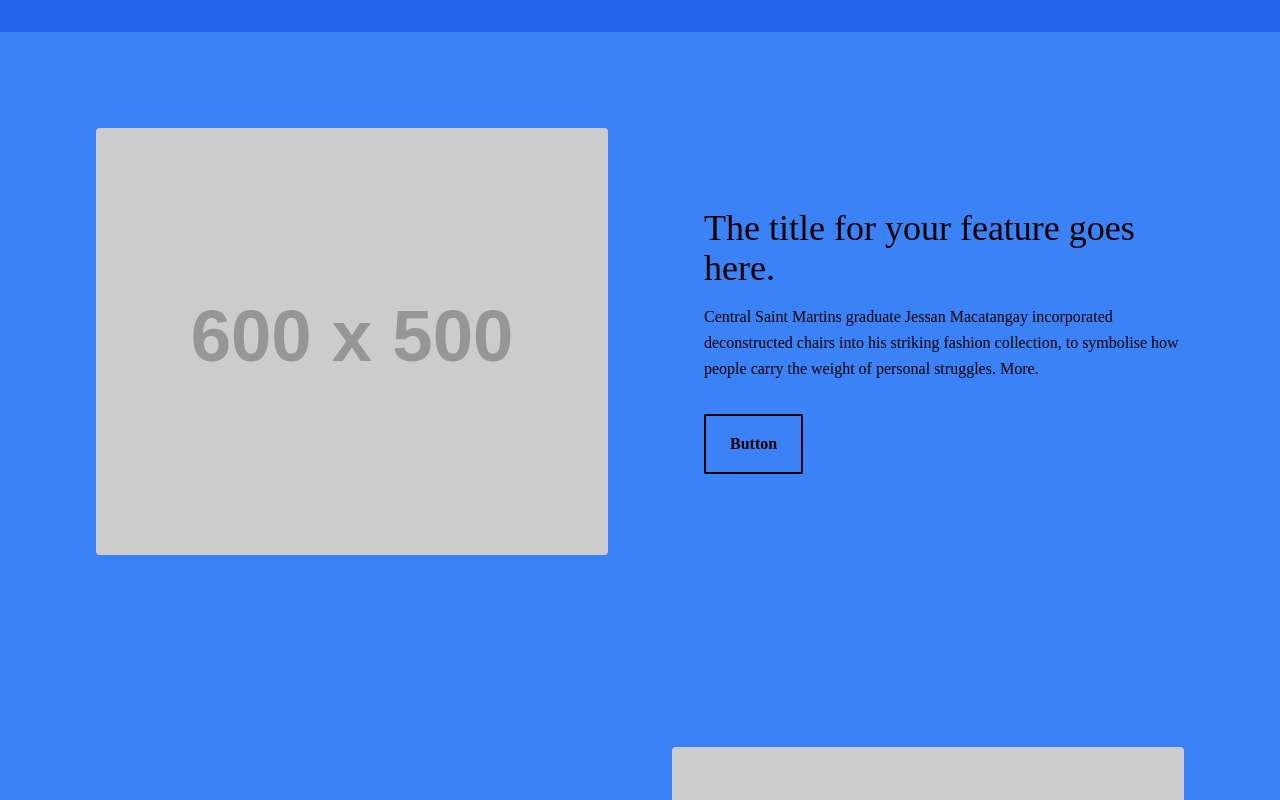
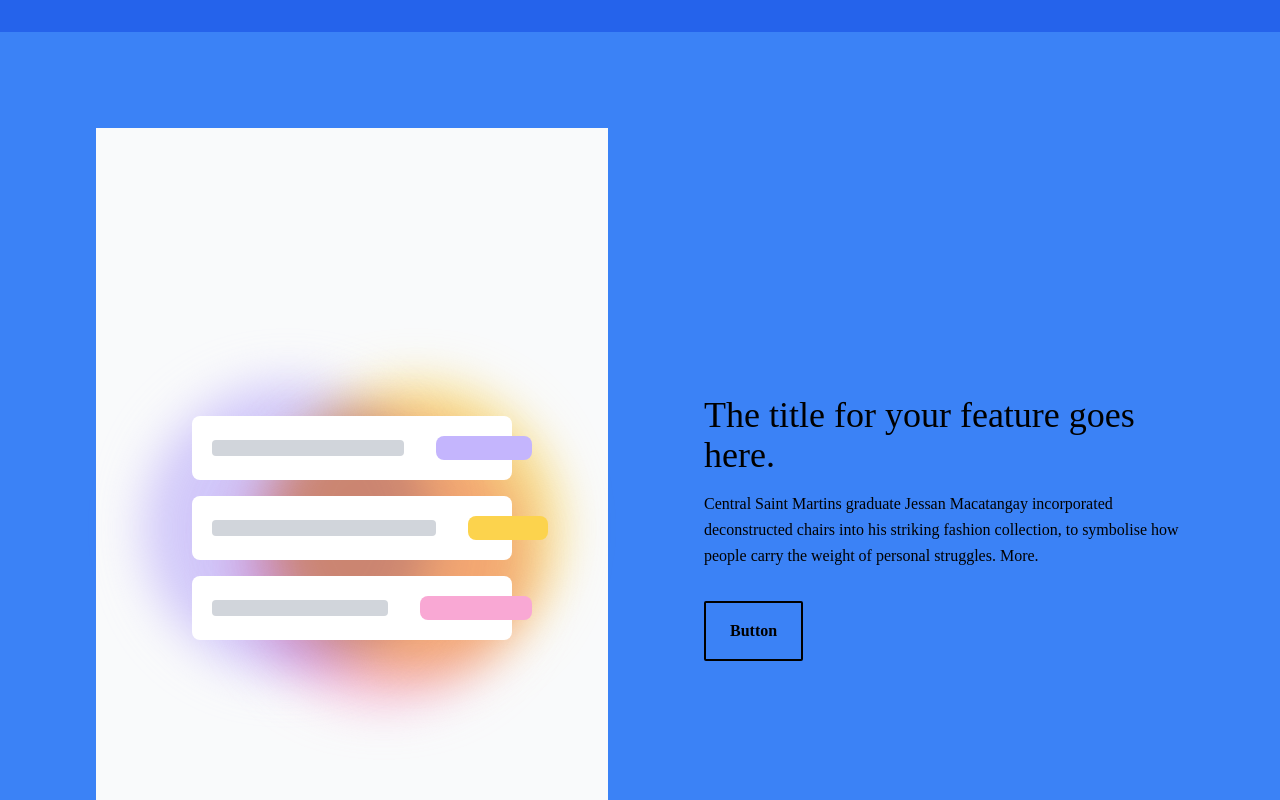
Before and after one commit to synerjay/landing-page-template-nextjs, a Next.js app: page / in a window 1280 px wide. Shown: the part 2760-3560 px from the top of the page. Built offline with nearby package versions, Linux system fonts and the light colour scheme.

Commit message:
added blob component

```diff
--- /dev/null
+++ b/comps/Blob.js
@@ -0,0 +1,41 @@
+import React from 'react';
+
+const Blob = () => {
+  return (
+    <div class='bg-gray-50 min-h-screen flex items-center justify-center px-16'>
+      <div class='relative w-full max-w-lg'>
+        <div class='absolute top-0 -left-4 w-72 h-72 bg-purple-300 rounded-full mix-blend-multiply filter blur-xl opacity-70 animate-blob'></div>
+        <div class='absolute top-0 -right-4 w-72 h-72 bg-yellow-300 rounded-full mix-blend-multiply filter blur-xl opacity-70 animate-blob animation-delay-2000'></div>
+        <div class='absolute -bottom-8 left-20 w-72 h-72 bg-pink-300 rounded-full mix-blend-multiply filter blur-xl opacity-70 animate-blob animation-delay-4000'></div>
+        <div class='m-8 relative space-y-4'>
+          <div class='p-5 bg-white rounded-lg flex items-center justify-between space-x-8'>
+            <div class='flex-1'>
+              <div class='h-4 w-48 bg-gray-300 rounded'></div>
+            </div>
+            <div>
+              <div class='w-24 h-6 rounded-lg bg-purple-300'></div>
+            </div>
+          </div>
+          <div class='p-5 bg-white rounded-lg flex items-center justify-between space-x-8'>
+            <div class='flex-1'>
+              <div class='h-4 w-56 bg-gray-300 rounded'></div>
+            </div>
+            <div>
+              <div class='w-20 h-6 rounded-lg bg-yellow-300'></div>
+            </div>
+          </div>
+          <div class='p-5 bg-white rounded-lg flex items-center justify-between space-x-8'>
+            <div class='flex-1'>
+              <div class='h-4 w-44 bg-gray-300 rounded'></div>
+            </div>
+            <div>
+              <div class='w-28 h-6 rounded-lg bg-pink-300'></div>
+            </div>
+          </div>
+        </div>
+      </div>
+    </div>
+  );
+};
+
+export default Blob;
--- a/comps/Feature.js
+++ b/comps/Feature.js
@@ -1,4 +1,5 @@
 import React from 'react';
+import Blob from './Blob';
 
 const FeatureBox = (props) => {
   return (
@@ -8,11 +9,12 @@ const FeatureBox = (props) => {
           <section key={key} className='text-black'>
             <div className='container bg-blue-500 mx-auto flex px-24 py-24 md:flex-row flex-col items-center'>
               <div className='lg:max-w-lg lg:w-full md:w-1/2 w-5/6 md:mb-0 mb-10 '>
-                <img
+                {/* <img
                   className='object-cover object-center rounded'
                   alt='hero'
                   src='https://dummyimage.com/600x500/edf2f7/0f1631'
-                />
+                /> */}
+                <Blob />
               </div>
               <div className='lg:flex-grow md:w-1/2 lg:pl-24 md:pl-16 flex flex-col md:items-start md:text-left items-center text-center'>
                 <h1 className='title-font sm:text-4xl text-3xl mb-4 font-medium text-black '>
@@ -42,11 +44,12 @@ const FeatureBox = (props) => {
                 </div>
               </div>
               <div className='lg:max-w-lg lg:w-full md:w-1/2 w-5/6'>
-                <img
+                {/* <img
                   className='object-cover object-center rounded'
                   alt='hero'
                   src='https://dummyimage.com/600x500/edf2f7/0f1631'
-                />
+                /> */}
+                <Blob />
               </div>
             </div>
           </section>
```
